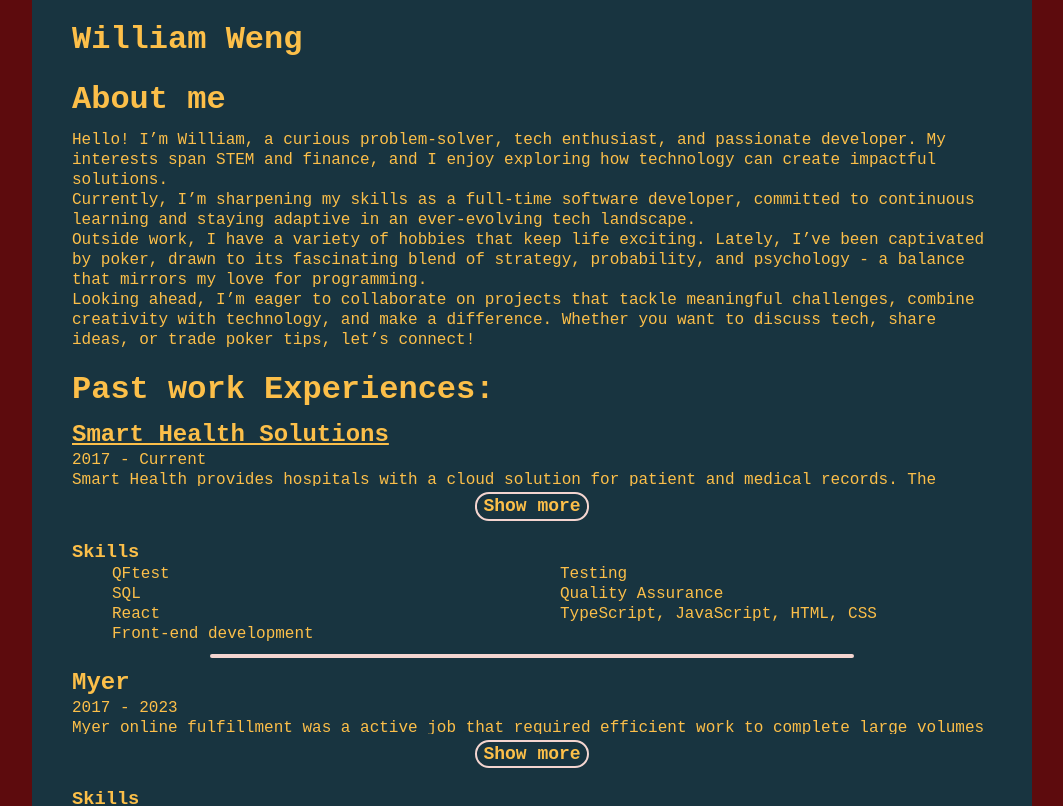
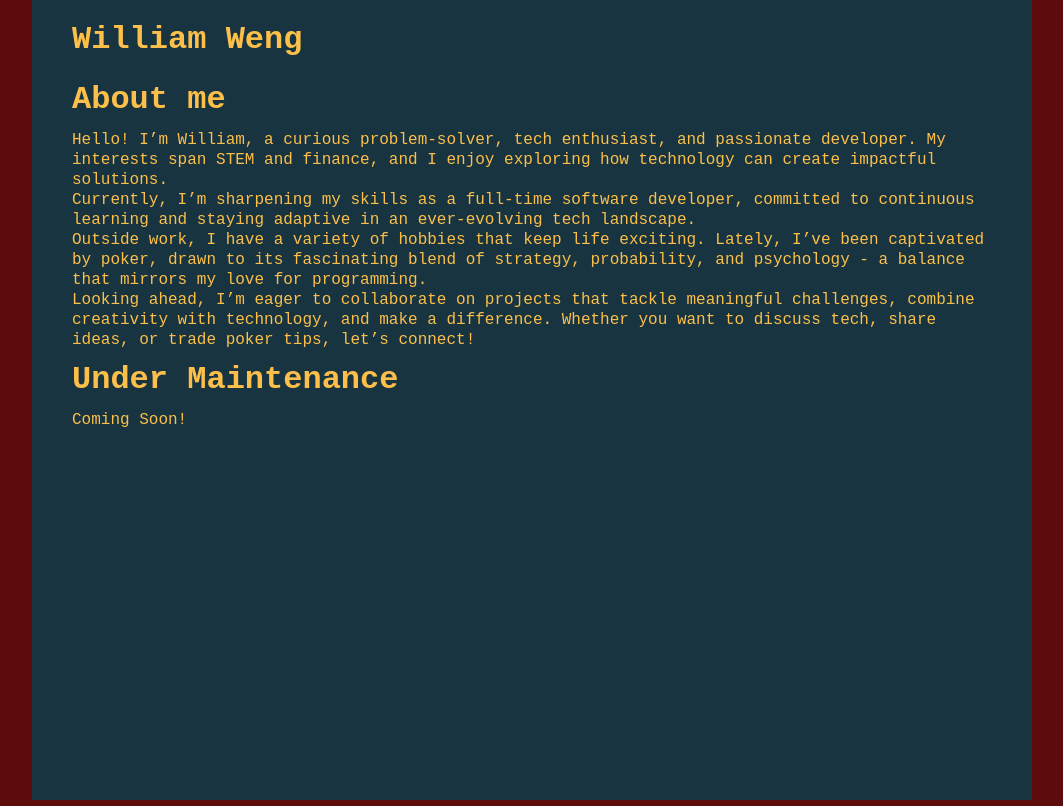
Before and after one commit to will-weng/will-weng.github.io, a React (Create React App) app: page / in a window 1280 px wide. Shown: the top 806 px of the page, without its empty margins (108-1171 px from the left). Built offline with nearby package versions, Linux system fonts and the light colour scheme; the HTML template or start-up script is replaced by a standard one.

Commit message:
Under maintenance

```diff
--- a/src/Content.tsx
+++ b/src/Content.tsx
@@ -1,5 +1,7 @@
 import Address from "./components/Address";
 import Main from "./components/Main";
+import Maintenance from "./components/Maintenance";
+import AboutMe from "./components/AboutMe";
 import Header from "./components/Header";
 import styled from "styled-components";
 import Footer from "./components/Footer";
@@ -29,10 +31,12 @@ function Content() {
     return (
         <ContentStyle>
             <Header />
-            <Main />
+            <AboutMe />
+            <Maintenance />
+            {/* <Main />
             <TodoList />
             <Address />
-            <Footer />
+            <Footer /> */}
         </ContentStyle>
     );
 }
--- a/src/components/Main.tsx
+++ b/src/components/Main.tsx
@@ -5,6 +5,7 @@ import Section from "./formating/Section";
 import projects from './data/projects.json'
 import jobs from './data/workExperiences.json'
 import Education from "./Education";
+import Maintenance from "./Maintenance";
 
 const MainStyle = styled.div`
 `
--- /dev/null
+++ b/src/components/Maintenance.tsx
@@ -0,0 +1,15 @@
+import styled from "styled-components";
+
+const MaintenanceStyle = styled.div`
+`
+
+function Maintenance() {
+    return (
+        <MaintenanceStyle>
+            <h1>Under Maintenance</h1>
+            <p>Coming Soon!</p>
+        </MaintenanceStyle>
+    );
+}
+
+export default Maintenance;
```
Also changed, not shown: src/PseudoCode.txt.
